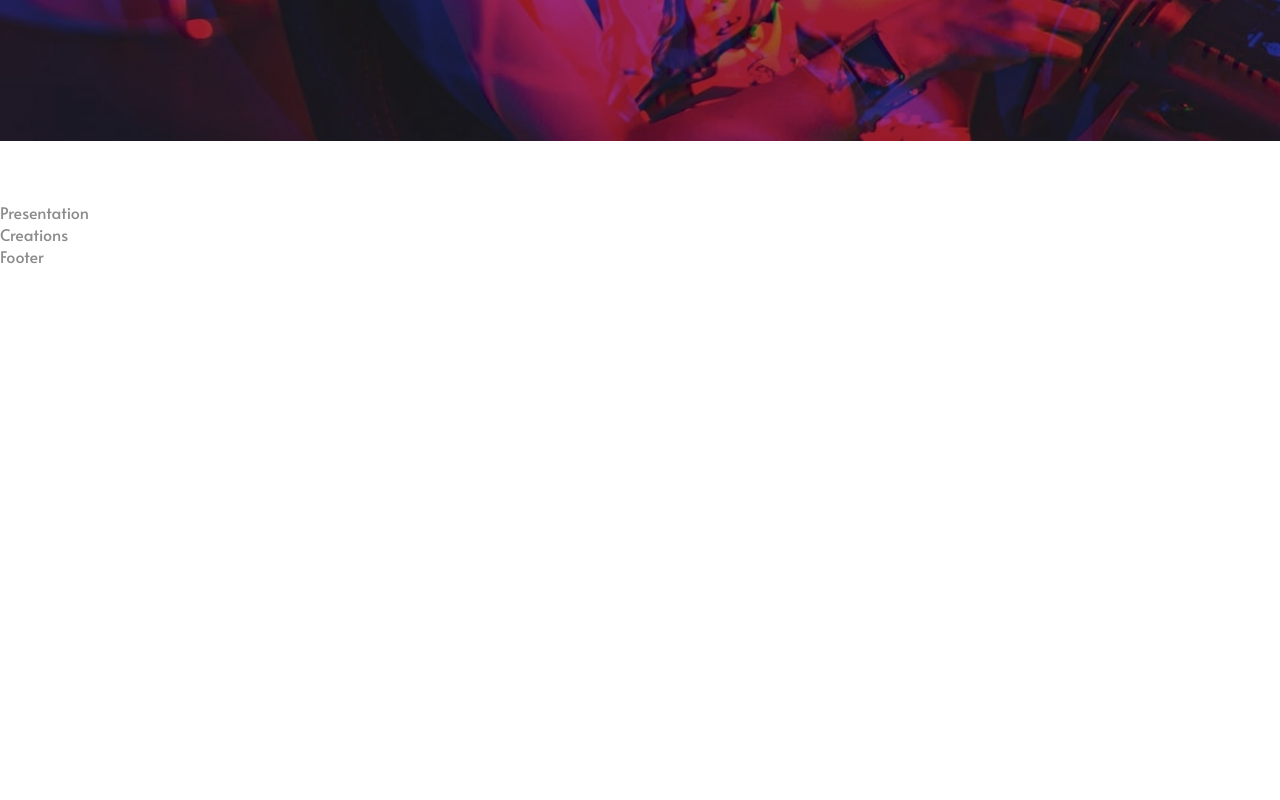
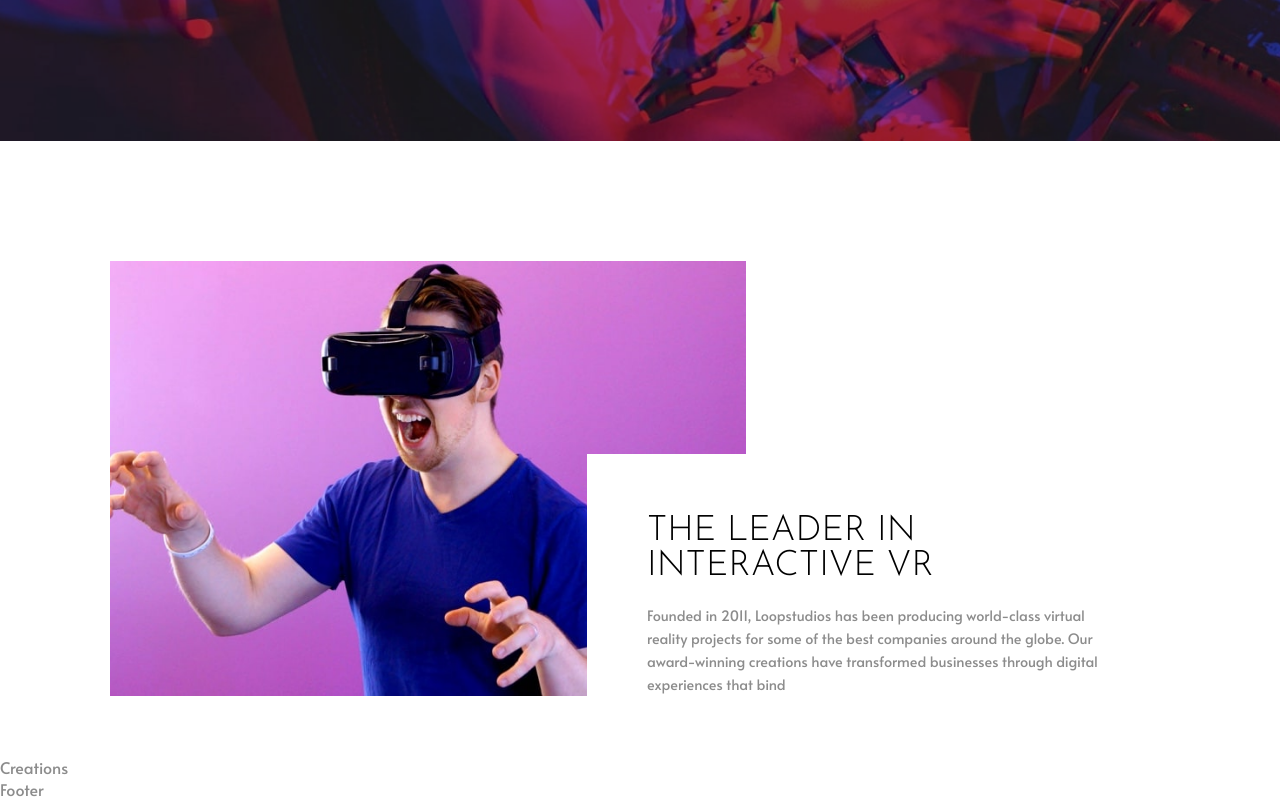
Before and after one commit to giullianoth/Loopstudios_FrontendMentor_React, a React (Vite) app: page / in a window 1280 px wide. Shown: the part 459-1259 px from the top of the page. Before the commit the page ends 800 px from the top, so only its background shows below. Built offline with nearby package versions, Linux system fonts and the light colour scheme.

Commit message:
presentation section

```diff
--- a/src/components/page/Presentation/Presentation.module.css
+++ b/src/components/page/Presentation/Presentation.module.css
@@ -0,0 +1,51 @@
+.presentation {
+    width: 100%;
+}
+
+.presentation__wrapper {
+    display: flex;
+    flex-wrap: wrap;
+    position: relative;
+    max-width: var(--breakpoint-mobile-landscape);
+    margin-inline: auto;
+
+    @media screen and (min-width: 1024px) {
+        max-width: none;
+    }
+}
+
+.presentation__image {
+    flex-basis: 100%;
+    margin-bottom: 40px;
+
+    @media screen and (min-width: 1024px) {
+        flex-basis: 60%;
+        margin-bottom: 0;
+    }
+}
+
+.presentation__info {
+    flex-basis: 100%;
+    text-align: center;
+
+    @media screen and (min-width: 1024px) {
+        flex-basis: unset;
+        position: absolute;
+        bottom: 0;
+        right: 0;
+        width: 55%;
+        background-color: var(--color-white);
+        padding: 60px 60px 0 60px;
+        text-align: left;
+    }
+}
+
+.presentation__title {
+    margin-bottom: 20px;
+}
+
+.presentation__text {
+    @media screen and (min-width: 1024px) {
+        font-size: 0.9em;
+    }
+}
--- a/src/components/page/Presentation/index.jsx
+++ b/src/components/page/Presentation/index.jsx
@@ -1,8 +1,32 @@
+import Container from "../../common/Container"
 import styles from "./Presentation.module.css"
+import mobilePresentationImage from "../../../assets/images/mobile/image-interactive.jpg"
+import desktopPresentationImage from "../../../assets/images/desktop/image-interactive.jpg"
 
 const Presentation = () => {
   return (
-    <div>Presentation</div>
+    <section className={styles.presentation}>
+      <Container spaced={true}>
+        <div className={styles.presentation__wrapper}>
+          <div className={styles.presentation__image}>
+            <picture>
+              <source media="(min-width: 1024px)" srcSet={desktopPresentationImage} />
+              <img src={mobilePresentationImage} alt="Interactive VR" />
+            </picture>
+          </div>
+
+          <div className={styles.presentation__info}>
+            <header className={styles.presentation__title}>
+              <h1>The leader in interactive VR</h1>
+            </header>
+
+            <p className={styles.presentation__text}>Founded in 2011, Loopstudios has been producing world-class virtual reality
+              projects for some of the best companies around the globe. Our award-winning
+              creations have transformed businesses through digital experiences that bind</p>
+          </div>
+        </div>
+      </Container>
+    </section>
   )
 }
 
```
